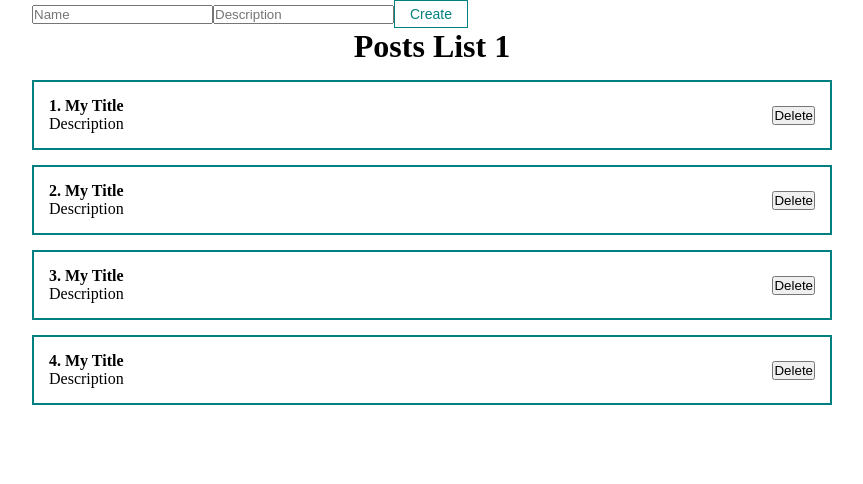
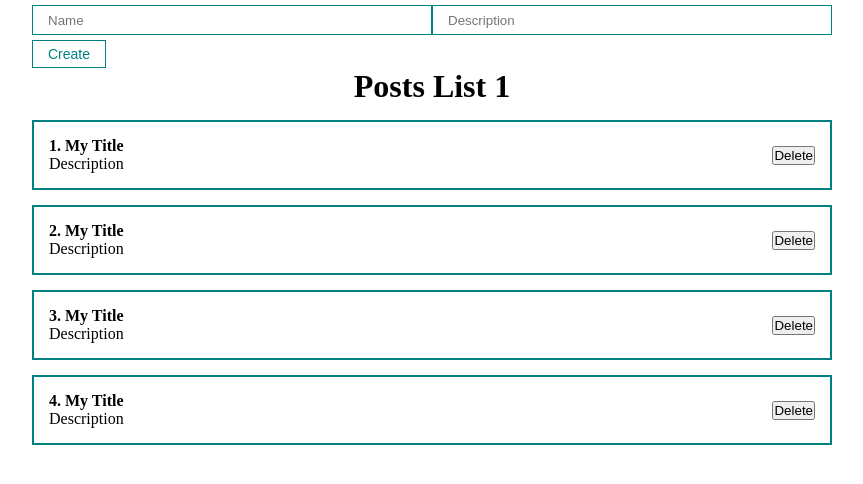
Before and after one commit to godoxyfair/react-trainer-prj, a React (Create React App) app: page / in a window 1280 px wide. Shown: the top 484 px of the page, without its empty margins (208-1071 px from the left). Built offline with nearby package versions, Linux system fonts and the light colour scheme.

Commit message:
trainer props and add new post from the oldest array posts

```diff
--- a/src/App.js
+++ b/src/App.js
@@ -19,20 +19,34 @@ function App() {
         {id: 3, title: 'My Title', body: 'Description' },
         {id: 4, title: 'My Title', body: 'Description' }
     ])
-
+    const [body, setBody] = useState('')
+    const [title, setTitle] = useState('')
+    const addNewPost = (e) => {
+        e.preventDefault()
+        const newPost = {
+            id: Date.now(),
+            title,
+            body
+        }
+        //this is a very important construction. we take an older array post like "posts"
+        // and add a new post in the end with "newPost" object
+        setPosts([...posts, newPost])
+    }
 
   return (
     <div className="App">
         <form>
-            <input
+            <MyInput
+                value={title}
+                onChange = {e => setTitle(e.target.value)}
                 type='text'
-                placeholder="Name"
-            />
-            <input
+                placeholder="Name"/>
+            <MyInput
+                value={body}
+                onChange = {e => setBody(e.target.value)}
                 type='text'
-                placeholder="Description"
-            />
-           <MyButton>Create</MyButton>
+                placeholder="Description"/>
+           <MyButton onClick={addNewPost}>Create</MyButton>
         </form>
         <PostList posts={posts} title='Posts List 1'/>
 
--- a/src/components/UI/button/MyButton.jsx
+++ b/src/components/UI/button/MyButton.jsx
@@ -4,7 +4,7 @@ import classes from "./MyButtton.module.css";
 const MyButton = ({children,...props}) => {
     return (
         //special props children when I take a button value from App.js
-        <button disabled={true} className={classes.myBtn}>
+        <button {...props} className={classes.myBtn}>
             {children}
         </button>
     );
```
